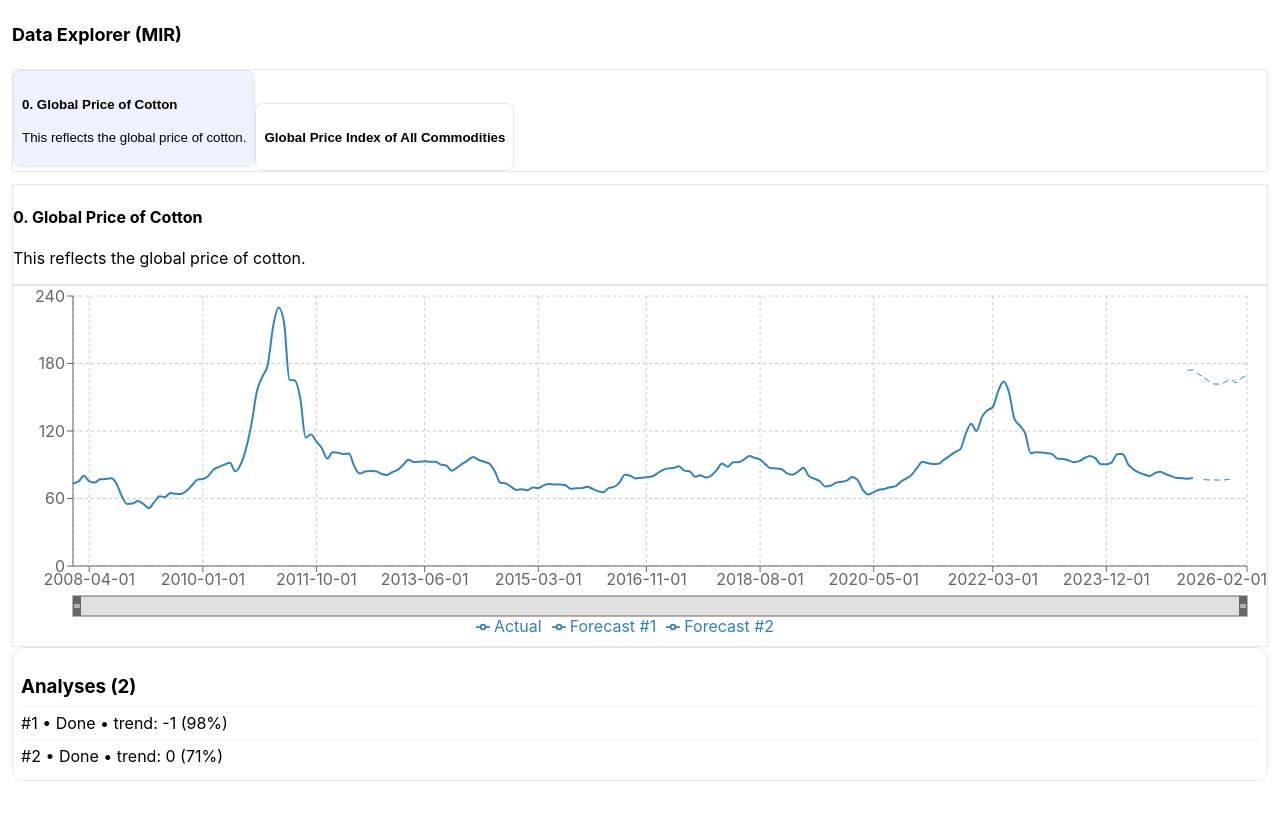
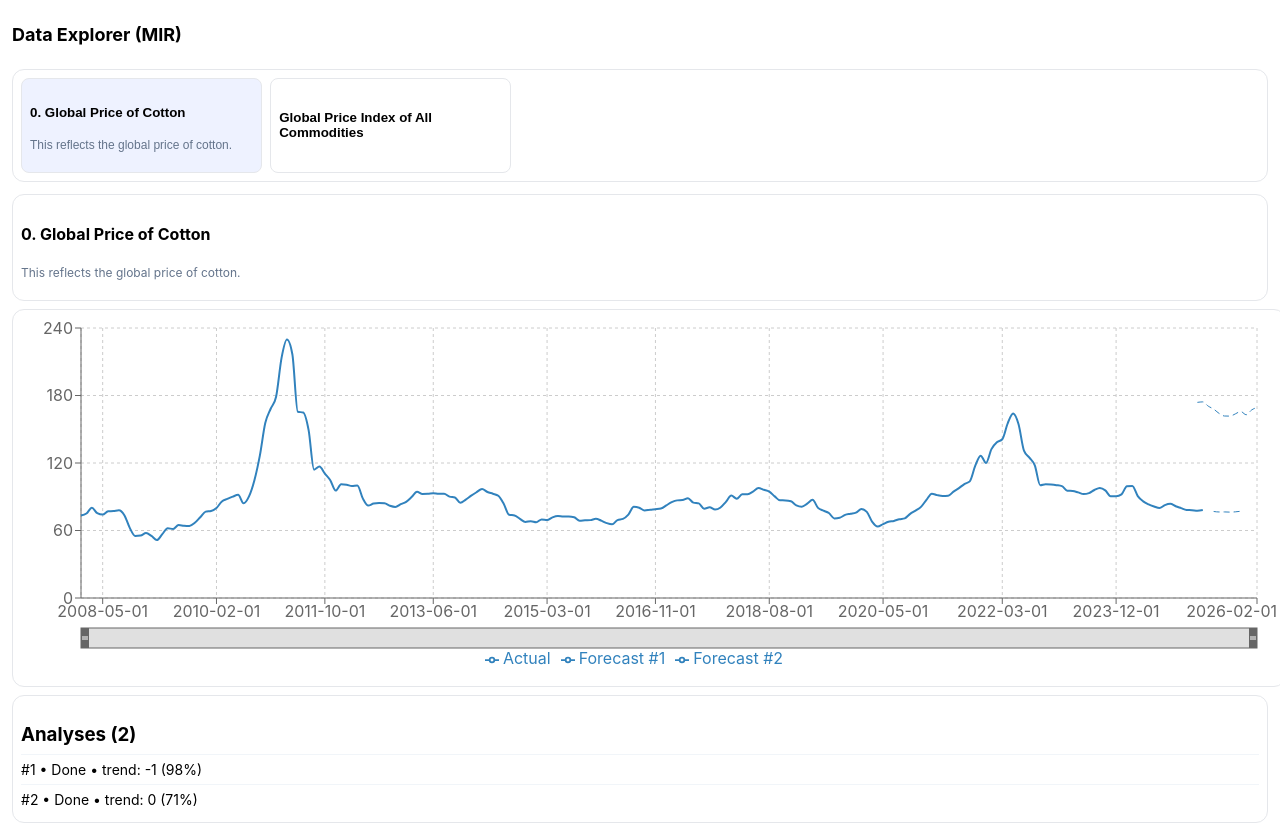
Before and after one commit to PraveenaSuryawanshi/MIR, a React (Create React App) app: page / in a window 1280 px wide. Before the commit the page ends 800 px from the top, so only its background shows below. Built offline with nearby package versions, Linux system fonts and the light colour scheme.

Commit message:
removed inline css and added in css module

```diff
--- a/src/components/compnents.module.css
+++ b/src/components/compnents.module.css
@@ -1,44 +1,55 @@
+*::before,
+*::after {
+  box-sizing: border-box;
+}
+
 .listContainer {
   border: 1px solid #e5e7eb;
   border-radius: 12px;
   padding: 8px;
 }
 
-.listContainer>h3 {
+.listContainer > h3 {
   margin-bottom: 8px;
 }
 
-.listContainer>div {
-    font-size: 14;
+.listContainer > div {
+  font-size: 14px;
   padding: 6px 0;
-    border-top: 1px solid #f1f5f9
+  border-top: 1px solid #f1f5f9;
 }
 
-.chartContainer{
+.chartContainer {
   height: 360px;
   border: 1px solid #e5e7eb;
-    border-radius: 12;
-    padding: 8
+  border-radius: 12px;
+  padding: 8px;
+  width: 100%;
+  max-width: 100%;
+  overflow: hidden;
 }
 
-.dataList{
+.dataList {
   border: 1px solid #e5e7eb;
-    border-radius: 12;
-    padding: 8
+  border-radius: 12px;
+  padding: 8px;
 }
 
 p {
-    font-size: 12;
-    color: '#64748b'
+  font-size: 12px;
+  color: #64748b;
 }
 
-.dataListContainer{
-    display: 'grid';
-    gap: 8;
-    grid-template-columns: 'repeat(auto-fill,minmax(240px,1fr))'
+.dataListContainer {
+  display: grid;
+  gap: 8px;
+  grid-template-columns: repeat(auto-fill, minmax(240px, 1fr));
+  width: 100%;
+  max-width: 100%;
 }
 
-.details{
-    display: 'grid';
-    gap: 8
+.details {
+  display: grid;
+  gap: 8px;
+  min-width: 0;
 }
```
Lines whose indentation alone changed are shown as unchanged.
